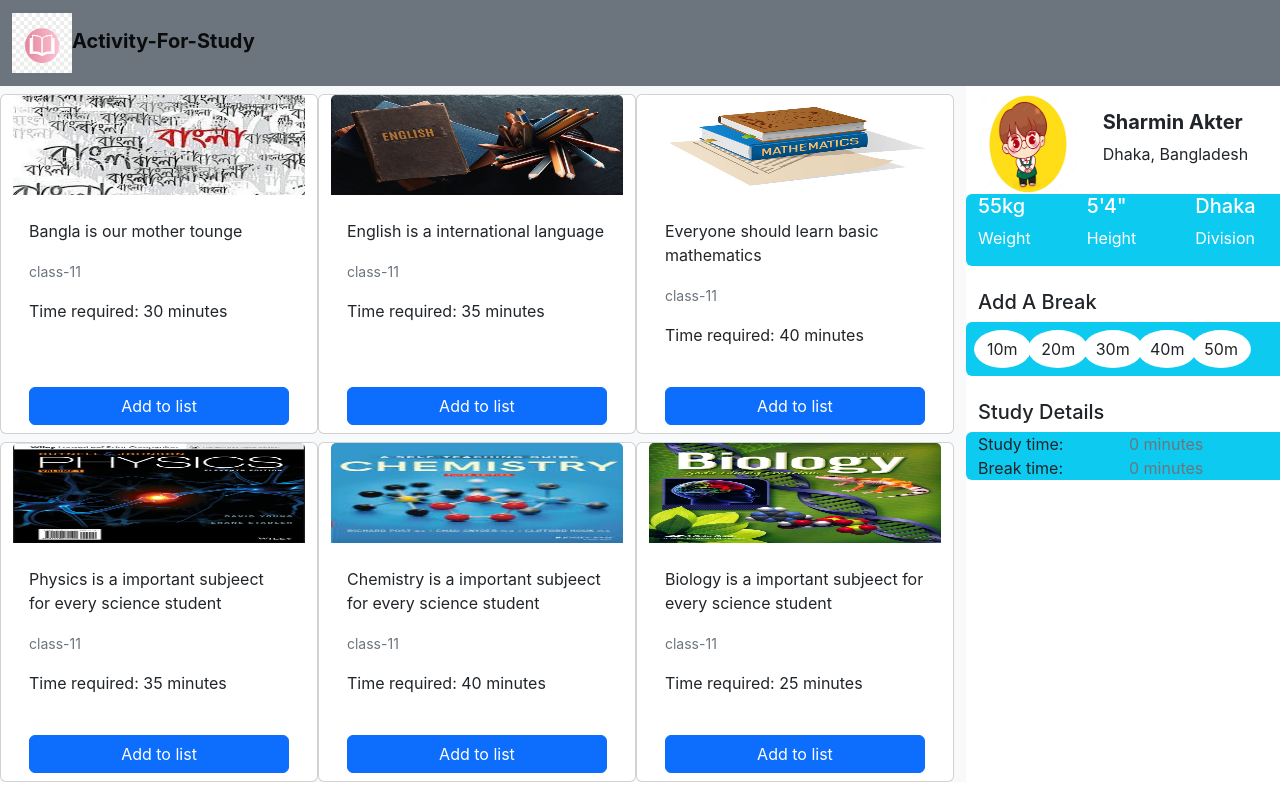
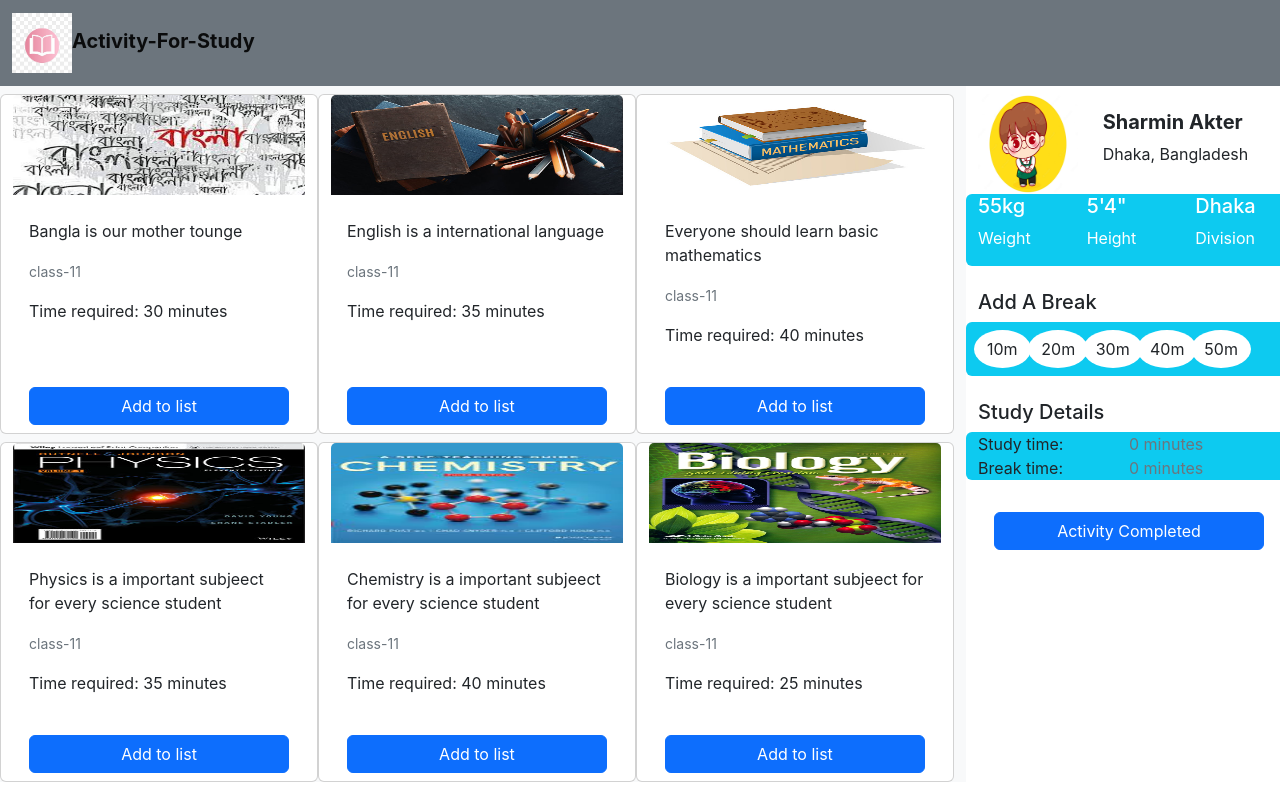
Before and after one commit to SharmiNMooN/react-activity-project, a React (Create React App) app: page / in a window 1280 px wide. Built offline with nearby package versions, Linux system fonts and the light colour scheme.

Commit message:
activity complete toast added

```diff
--- a/package.json
+++ b/package.json
@@ -9,6 +9,7 @@
     "react": "^18.2.0",
     "react-dom": "^18.2.0",
     "react-scripts": "5.0.1",
+    "react-toastify": "^9.0.8",
     "web-vitals": "^2.1.4"
   },
   "scripts": {
--- a/src/components/Sidebar/Sidebar.js
+++ b/src/components/Sidebar/Sidebar.js
@@ -1,6 +1,9 @@
 import { useEffect, useState } from "react";
 import logo from "../../images/logo.jpeg";
 import BreakTime from "../BreakTime/BreakTime";
+
+import { ToastContainer, toast } from "react-toastify";
+import "react-toastify/dist/ReactToastify.css";
 
 const Sidebar = (props) => {
   console.log(`props--`, props);
@@ -18,9 +21,23 @@ const Sidebar = (props) => {
     StudyTime = Number(_studyTime) + props.studyTime;
   }
 
+  const notify = () => {
+    console.log("------");
+    toast("🎉 Congrats!! You have completed your study!!", {
+      position: "top-center",
+      autoClose: 7000,
+      hideProgressBar: false,
+      closeOnClick: true,
+      pauseOnHover: true,
+      draggable: true,
+      progress: undefined,
+    });
+  };
+
   const handleBreakTime = (time) => {
     setBreakTime(time);
   };
+
   return (
     <div className="card border-0 mt-2">
       <div className="row">
@@ -75,6 +92,28 @@ const Sidebar = (props) => {
           </div>
         </div>
       </div>
+
+      <div className="mt-4">
+        <div className="card-footer bg-transparent  border-0">
+          <a
+            className="btn w-100 btn align-self-end btn-primary"
+            onClick={notify}
+          >
+            <ToastContainer
+              position="top-center"
+              autoClose={5000}
+              hideProgressBar={false}
+              newestOnTop={false}
+              closeOnClick
+              rtl={false}
+              pauseOnFocusLoss
+              draggable
+              pauseOnHover
+            />
+            Activity Completed
+          </a>
+        </div>
+      </div>
     </div>
   );
 };
```
Also changed, not shown: 1 other file (tests, documents, lock files or other folders).
